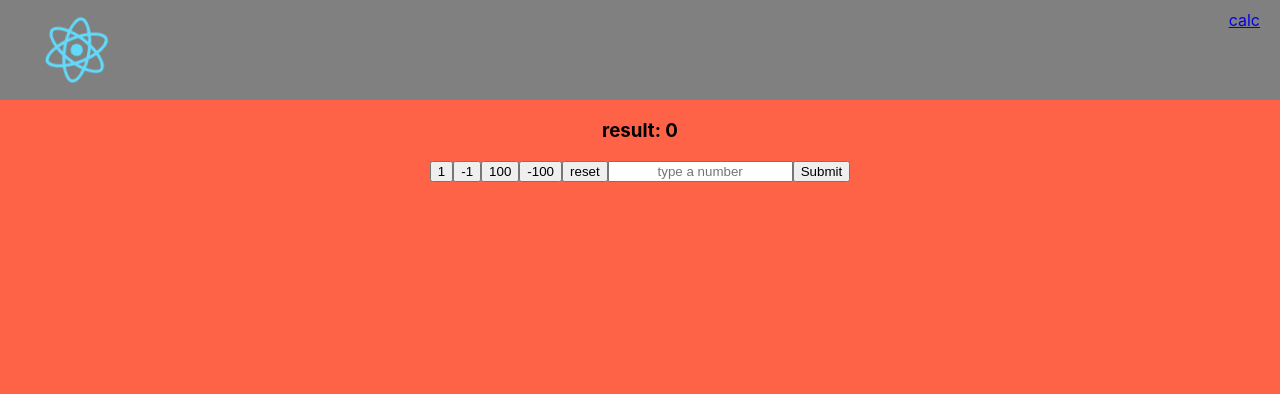
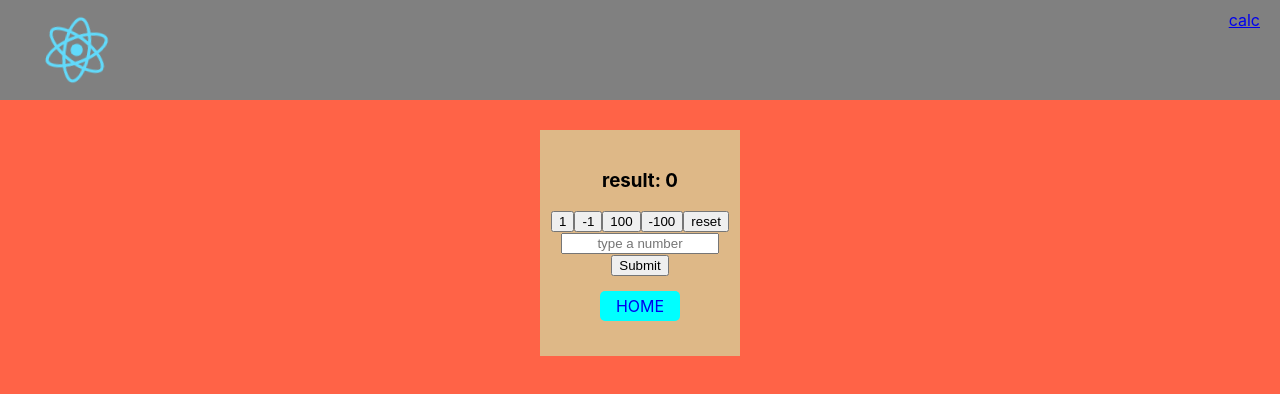
Before and after one commit to lyulka-yar/useState, a React (Create React App) app: page /calculator in a window 1280 px wide. Shown: the top 394 px of the page. Built offline with nearby package versions, Linux system fonts and the light colour scheme; the HTML template or start-up script is replaced by a standard one.

Commit message:
.ignore btn HomePage

```diff
--- a/src/App.css
+++ b/src/App.css
@@ -2,9 +2,31 @@
     height: 10vmin;
     pointer-events: none;
 }
+
 .wrapper {
     text-align: center;
+    width: 200px;
+    margin: 30px auto;
+    background: burlywood;
+    padding: 20px 0;
+
 }
+.wrapper>input{
+    width: 75%;
+}
+
+.homePage {
+    text-align: center;
+    display: block;
+    margin: 15px auto;
+    background: aqua;
+    max-width: 50px;
+    padding: 5px 15px;
+    text-decoration: none;
+    border-radius: 5px;
+    text-transform: uppercase;
+}
+
 .App-header {
     height: 10vmin;
     background: grey;
@@ -27,6 +49,7 @@
         transform: rotate(360deg);
     }
 }
+
 body {
     background-color: tomato;
 }
--- a/src/components/Calculator.js
+++ b/src/components/Calculator.js
@@ -1,4 +1,5 @@
 import React, {useState} from 'react';
+import {withRouter,Link} from 'react-router-dom';
 
 
 const Calculator = () => {
@@ -35,8 +36,9 @@ const Calculator = () => {
             <input style={{textAlign: 'center'}} placeholder={'type a number'}
                    onChange={({currentTarget:{value}}) => setInput(value)} type="text"/>
                    <button onClick={() =>getVal(input)}>Submit</button>
+            <Link className={'homePage'} to={'/'}>home</Link>
         </div>
     );
 }
 
-export default Calculator;
+export default withRouter(Calculator);
```
Also changed, not shown: 2 other files (tests, documents, lock files or other folders). Lines whose indentation alone changed are shown as unchanged.
